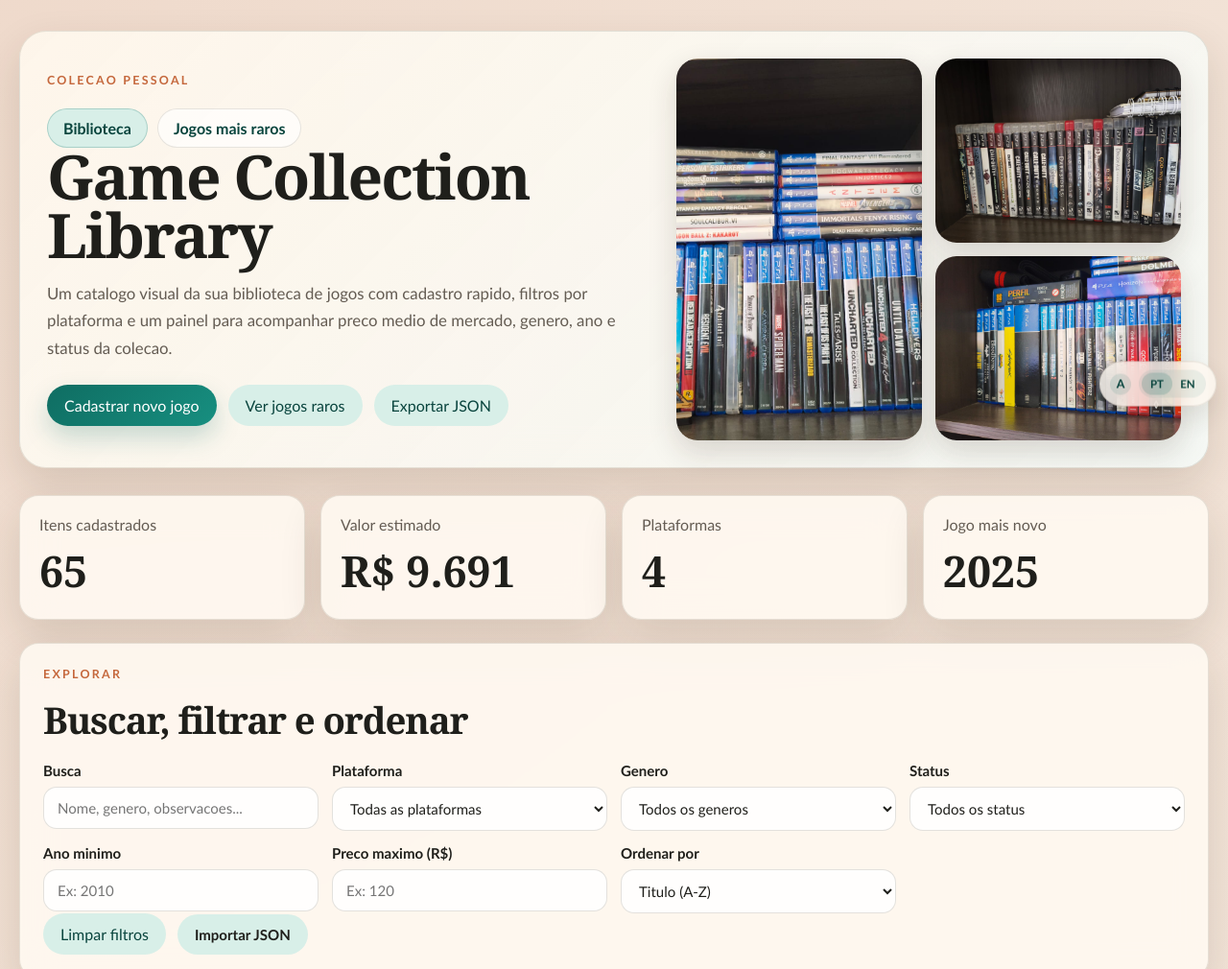
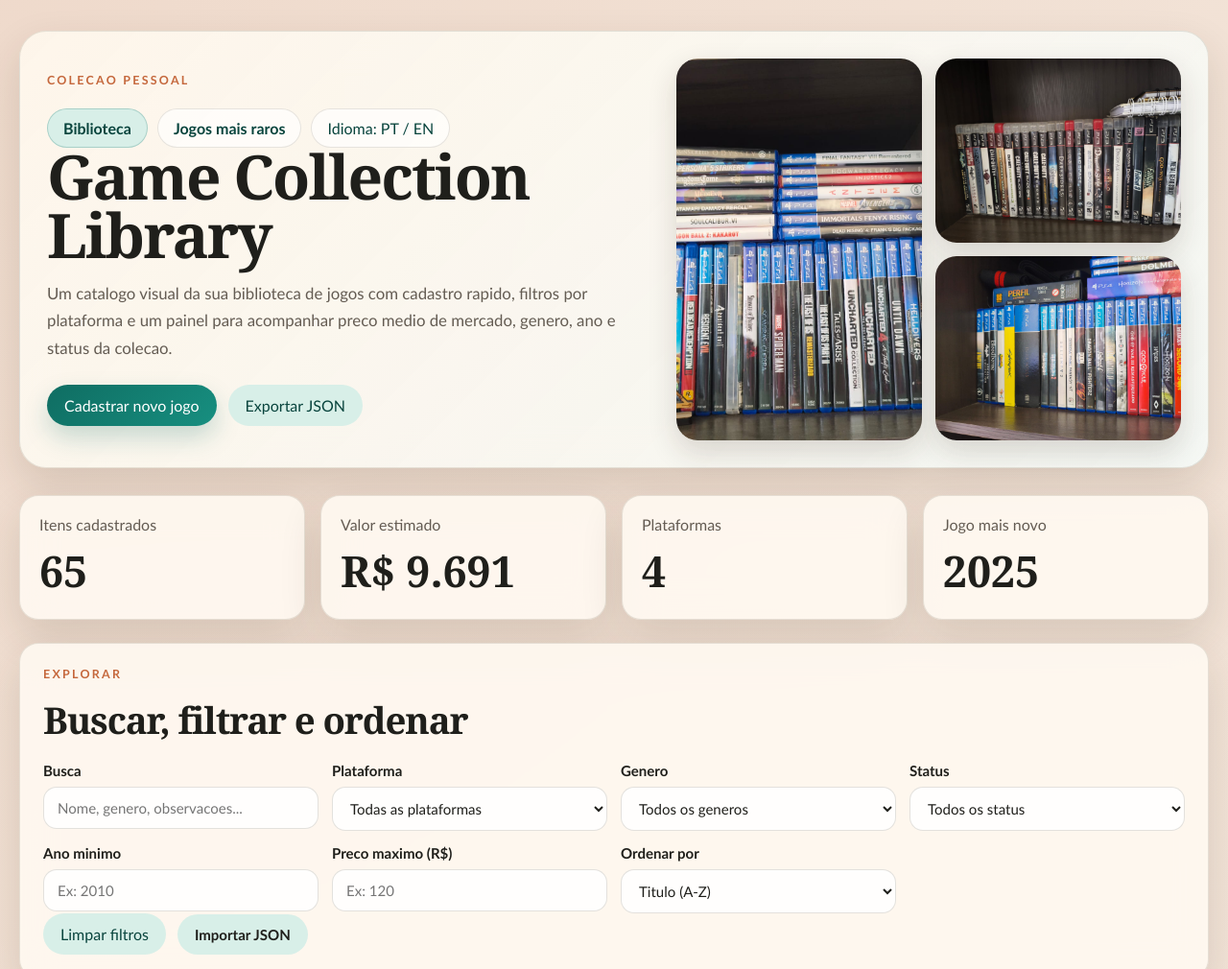
Before and after one commit to Guilherme-Campiotto/Game-Collection-Library, a website: page index.html in a window 1280 px wide. Shown: the top 1010 px of the page at 96% size. Drawn offline with Linux system fonts and the light colour scheme.

Commit message:
Main menu.

```diff
--- a/app.js
+++ b/app.js
@@ -14,6 +14,7 @@
       heroEyebrow: "Colecao Pessoal",
       navHome: "Biblioteca",
       navRare: "Jogos mais raros",
+      menuLanguage: "Idioma: PT / EN",
       heroText:
         "Um catalogo visual da sua biblioteca de jogos com cadastro rapido, filtros por plataforma e um painel para acompanhar preco medio de mercado, genero, ano e status da colecao.",
       heroGalleryLabel: "Fotos da colecao",
@@ -21,7 +22,6 @@
       heroGalleryAlt2: "Estante com jogos de PS3",
       heroGalleryAlt3: "Outra estante com jogos de PS4",
       addNewGame: "Cadastrar novo jogo",
-      rarePageCta: "Ver jogos raros",
       exportJson: "Exportar JSON",
       collectionSummary: "Resumo da colecao",
       statsItems: "Itens cadastrados",
@@ -132,6 +132,7 @@
       heroEyebrow: "Personal Collection",
       navHome: "Library",
       navRare: "Rarest games",
+      menuLanguage: "Language: PT / EN",
       heroText:
         "A visual catalog for your game library with quick registration, platform filters, and a dashboard to track average market price, genre, release year, and collection status.",
       heroGalleryLabel: "Collection photos",
@@ -139,7 +140,6 @@
       heroGalleryAlt2: "Shelf with PS3 games",
       heroGalleryAlt3: "Another shelf with PS4 games",
       addNewGame: "Add new game",
-      rarePageCta: "View rare games",
       exportJson: "Export JSON",
       collectionSummary: "Collection summary",
       statsItems: "Registered items",
@@ -274,7 +274,7 @@
     currentImageLabel: document.getElementById("current-image-label"),
     submitButton: document.getElementById("submit-button"),
     cancelEdit: document.getElementById("cancel-edit"),
-    languageToggle: document.getElementById("language-toggle"),
+    menuLanguageToggle: document.getElementById("menu-language-toggle"),
     navHomeLink: document.getElementById("nav-home-link"),
     navRareLink: document.getElementById("nav-rare-link"),
     toastContainer: document.getElementById("toast-container"),
@@ -521,6 +521,7 @@
     elements.heroEyebrow.textContent = t().heroEyebrow;
     elements.navHomeLink.textContent = t().navHome;
     elements.navRareLink.textContent = t().navRare;
+    elements.menuLanguageToggle.textContent = t().menuLanguage;
     elements.heroText.textContent = t().heroText;
     elements.heroGallery.setAttribute("aria-label", t().heroGalleryLabel);
 
@@ -530,7 +531,6 @@
     if (heroImages[2]) heroImages[2].alt = t().heroGalleryAlt3;
 
     elements.scrollToForm.textContent = t().addNewGame;
-    elements.heroRareLink.textContent = t().rarePageCta;
     elements.exportButton.textContent = t().exportJson;
     elements.statsGrid.setAttribute("aria-label", t().collectionSummary);
     elements.controlsEyebrow.textContent = t().controlsEyebrow;
@@ -599,8 +599,7 @@
       elements.currentImageLabel.textContent = t().currentImageDefault;
     }
 
-    elements.languageToggle.classList.toggle("is-en", currentLanguage === "en");
-    elements.languageToggle.setAttribute(
+    elements.menuLanguageToggle.setAttribute(
       "aria-label",
       currentLanguage === "en" ? "Switch to Portuguese" : "Switch to English"
     );
@@ -1042,7 +1041,7 @@
     elements.cancelEdit.addEventListener("click", clearForm);
     elements.gamesGrid.addEventListener("click", handleActionClick);
     elements.tableBody.addEventListener("click", handleActionClick);
-    elements.languageToggle.addEventListener("click", () => {
+    elements.menuLanguageToggle.addEventListener("click", () => {
       setLanguage(currentLanguage === "pt-BR" ? "en" : "pt-BR");
     });
   }
--- a/index.html
+++ b/index.html
@@ -7,14 +7,6 @@
   <link rel="stylesheet" href="styles.css">
 </head>
 <body>
-  <button class="floating-language-toggle" id="language-toggle" type="button" aria-label="Alternar idioma">
-    <span class="floating-language-icon" aria-hidden="true">A</span>
-    <span class="floating-language-track">
-      <span class="floating-language-thumb"></span>
-      <span class="floating-language-option">PT</span>
-      <span class="floating-language-option">EN</span>
-    </span>
-  </button>
   <div class="page-shell">
     <header class="hero">
       <div class="hero-copy">
@@ -24,6 +16,7 @@
         <nav class="site-nav" aria-label="Navegacao principal">
           <a class="site-nav-link active" href="index.html" id="nav-home-link">Biblioteca</a>
           <a class="site-nav-link" href="rare.html" id="nav-rare-link">Jogos mais raros</a>
+          <button class="site-nav-link site-nav-button" id="menu-language-toggle" type="button">PT / EN</button>
         </nav>
         <h1>Game Collection Library</h1>
         <p class="hero-text" id="hero-text">
@@ -32,7 +25,6 @@
         </p>
         <div class="hero-actions">
           <button class="primary" id="scroll-to-form" type="button">Cadastrar novo jogo</button>
-          <a class="secondary button-link" href="rare.html" id="hero-rare-link">Ver jogos raros</a>
           <button class="secondary" id="export-json" type="button">Exportar JSON</button>
         </div>
       </div>
--- a/styles.css
+++ b/styles.css
@@ -104,6 +104,10 @@ textarea {
   transition: transform 180ms ease, background-color 180ms ease, border-color 180ms ease;
 }
 
+.site-nav-button {
+  font: inherit;
+}
+
 .site-nav-link:hover {
   transform: translateY(-1px);
   background: rgba(216, 239, 232, 0.95);
@@ -161,76 +165,6 @@ h2 {
 
 .hero-actions {
   margin-top: 24px;
-}
-
-.floating-language-toggle {
-  position: fixed;
-  top: 50%;
-  right: 12px;
-  z-index: 1000;
-  display: inline-flex;
-  align-items: center;
-  gap: 8px;
-  padding: 8px 10px;
-  border: 1px solid rgba(62, 49, 29, 0.1);
-  border-radius: 999px;
-  background: rgba(255, 250, 242, 0.78);
-  box-shadow: 0 12px 26px rgba(56, 40, 21, 0.12);
-  transform: translateY(-50%);
-  backdrop-filter: blur(10px);
-}
-
-.floating-language-toggle:hover {
-  transform: translateY(calc(-50% - 1px));
-}
-
-.floating-language-icon {
-  display: inline-flex;
-  align-items: center;
-  justify-content: center;
-  width: 22px;
-  height: 22px;
-  border-radius: 50%;
-  background: rgba(15, 109, 98, 0.12);
-  color: var(--accent-strong);
-  font-size: 0.78rem;
-  font-weight: 700;
-}
-
-.floating-language-track {
-  position: relative;
-  display: inline-grid;
-  grid-template-columns: repeat(2, 1fr);
-  align-items: center;
-  min-width: 70px;
-  padding: 3px;
-  border-radius: 999px;
-  background: rgba(15, 109, 98, 0.08);
-}
-
-.floating-language-thumb {
-  position: absolute;
-  top: 3px;
-  left: 3px;
-  width: calc(50% - 3px);
-  height: calc(100% - 6px);
-  border-radius: 999px;
-  background: rgba(15, 109, 98, 0.18);
-  transition: transform 180ms ease;
-}
-
-.floating-language-toggle.is-en .floating-language-thumb {
-  transform: translateX(100%);
-}
-
-.floating-language-option {
-  position: relative;
-  z-index: 1;
-  padding: 5px 0;
-  color: var(--accent-strong);
-  font-size: 0.72rem;
-  font-weight: 700;
-  text-align: center;
 }
 
 button,
@@ -780,7 +714,4 @@ textarea {
     left: 10px;
   }
 
-  .floating-language-toggle {
-    right: 10px;
-  }
 }
```
Also changed, not shown: rare.html (+1 -8 lines), rare.js (+6 -4 lines), tests/rare-page.test.js (+3 -1 lines), tests/site-structure.test.js (+3 -2 lines).
